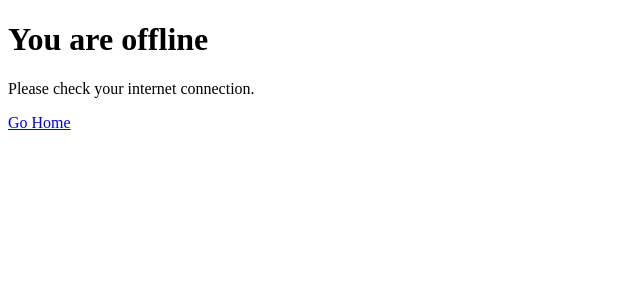
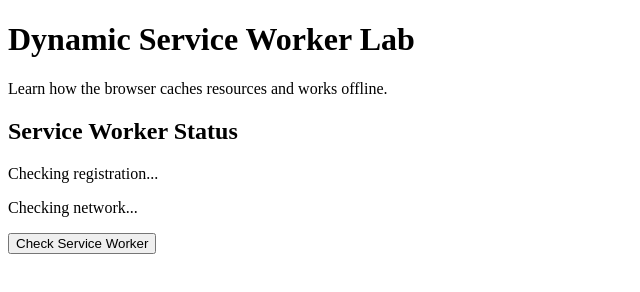
Before and after one commit to URKhan551-cmd/Dynamic-Service-Worker, a plain HTML site: page index.html in a window 1280 px wide. Shown: the whole page, without its empty margins (0-640 px from the left). Drawn offline with Linux system fonts and the light colour scheme.

Commit message:
Revise index.html for dynamic service worker lab
Updated HTML structure for dynamic service worker lab, added meta tags, and improved content.

```diff
--- a/index.html
+++ b/index.html
@@ -1,11 +1,34 @@
 <!DOCTYPE html>
-<html>
-<head><title>Offline</title></head>
+<html lang="en">
+<head>
+  <meta charset="UTF-8" />
+  <meta name="viewport" content="width=device-width, initial-scale=1.0" />
+  <meta name="theme-color" content="#111827" />
+  <title>Dynamic Service Worker Lab</title>
+  <link rel="stylesheet" href="./styles.css" />
+  <script src="./app.js" defer></script>
+</head>
 <body>
-  <h1>You are offline</h1>
-  <p>Please check your internet connection.</p>
-  <a href="/">Go Home</a>
+  <main class="container">
+    <h1>Dynamic Service Worker Lab</h1>
+    <p>Learn how the browser caches resources and works offline.</p>
 
-  <script src="sw.js"></script>
+    <section class="status-card">
+      <h2>Service Worker Status</h2>
+      <p id="sw-status">Checking registration...</p>
+      <p id="network-status">Checking network...</p>
+    </section>
+
+    <button id="check-worker" type="button">
+      Check Service Worker
+    </button>
+  </main>
 </body>
 </html>
+
+
+<!-- - defer ensures the HTML is parsed before app.js executes.
+- sw-status is where we display registration information.
+- network-status displays the browser's current online/offline indication.
+- The button will help us inspect registration without reloading the page.
+The service worker is not loaded using a <script> tag. The browser loads it separately through navigator.serviceWorker.register(). -->
```
